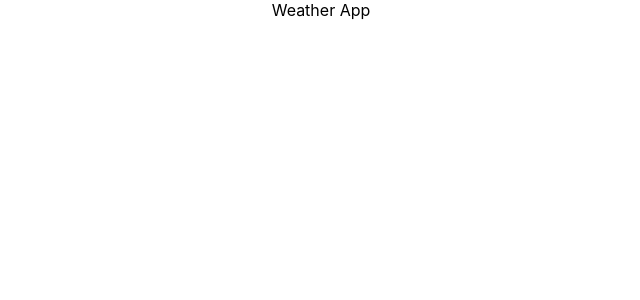
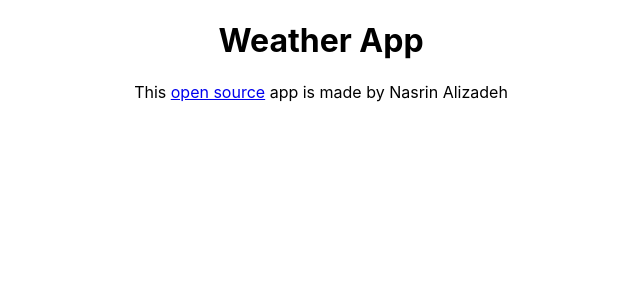
Before and after one commit to Nasrin200/weather-in-react, a React (Create React App) app: page / in a window 1280 px wide. Shown: the top 300 px of the page, without its empty margins (319-959 px from the left). Built offline with nearby package versions, Linux system fonts and the light colour scheme.

Commit message:
added GitHub link to my project

```diff
--- a/src/App.js
+++ b/src/App.js
@@ -3,7 +3,8 @@ import './App.css';
 
 export default function App() {
   return (
-    <div className="App">Weather App
+    <div className="App"><h1>Weather App</h1>
+    <footer>This <a href='https://github.com/Nasrin200/weather-in-react' target="_blank">open source</a> app is made by Nasrin Alizadeh</footer>
     </div>
   );
 }
```
